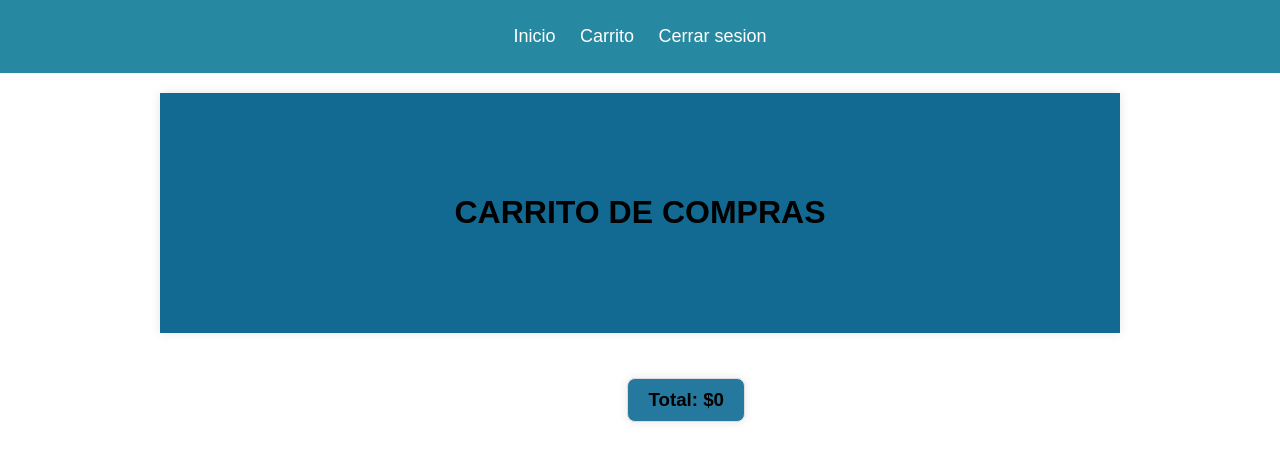
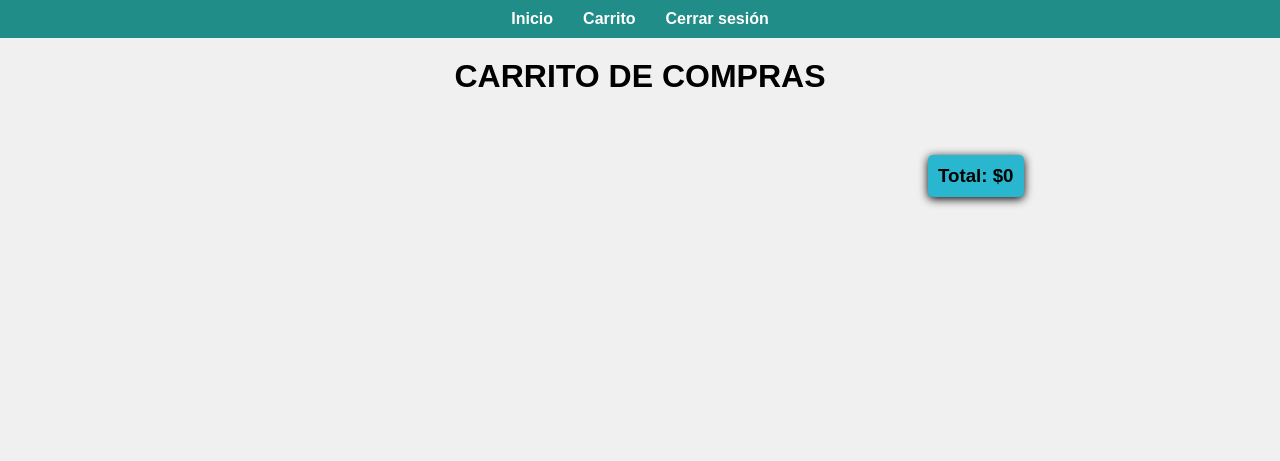
Before and after one commit to castillonat91/canciones, a Flask app: page /carrito in a window 1280 px wide. Shown: the top 461 px of the page. Run offline with Flask 3, Linux system fonts and the light colour scheme; some libraries are stand-ins or nearby versions.

Commit message:
ejercicio

```diff
--- a/app/app.py
+++ b/app/app.py
@@ -304,6 +304,20 @@ def ver_carrito():
 
     return render_template('carrito.html',carro=carro,total=total)
 
+@app.route('/eliminar-del-carro', methods=['POST'])
+def eliminar_del_carro():
+    idcan = request.form.get('idcan')
+
+    # Obtener el carrito de la sesión
+    carro = session.get('cart', [])
+    carro = [item for item in carro if item['id'] != idcan]
+
+    # Guardar el carrito actualizado en la sesión
+    session['cart'] = carro
+    session.modified = True
+
+    return jsonify({'message': 'Canción eliminada del carro.'})
+
 if __name__ == '__main__':
     app.add_url_rule('/', view_func=lista)
     app.run(debug = True, port=3000)
--- a/app/static/JS/carrito.js
+++ b/app/static/JS/carrito.js
@@ -1,15 +1,24 @@
-$(document).ready(function(){
-    $('.add-to-cart').on('click',function(){
+// static/js/carrito.js
+$(document).ready(function() {
+    $('.delete-icon').on('click', function() {
+        const itemId = $(this).data('id');
+        $.post('/eliminar-del-carro', { idcan: itemId }, function(data) {
+            alert(data.message || "Canción eliminada del carro.");
+            location.reload(); // Recargar la página para actualizar el carrito visualmente
+        });
+    });
+
+    $('.add-to-cart').on('click', function() {
         const idcan = $(this).data('id');
         const titulocan = $(this).data('titulo');
         const preciocan = $(this).data('precio');
 
-        $.post('/agregar-al-carro',{
-            idcan:idcan,
-            titulocan:titulocan,
-            preciocan:preciocan
-        },function(data){
-            alert(data.message || " agregada cancion al carro.");
+        $.post('/agregar-al-carro', {
+            idcan: idcan,
+            titulocan: titulocan,
+            preciocan: preciocan
+        }, function(data) {
+            alert(data.message || "Canción agregada al carro.");
         });
     });
 });
--- a/app/static/carrito.css
+++ b/app/static/carrito.css
@@ -1,95 +1,115 @@
 body {
     font-family: Arial, sans-serif;
+    background-color: #f0f0f0;
     margin: 0;
     padding: 0;
-    background-color: #ffffff;
 }
 
 header {
-    background-color: #2689a1;
-    color: #fff;
+    background-color: #218d88;
     padding: 10px 0;
+    color: white;
     text-align: center;
 }
 
-nav {
+nav .nav_canciones {
     display: flex;
     justify-content: center;
 }
 
-.nav_canciones ul {
+nav .canciones_nav {
     list-style: none;
     padding: 0;
+    margin: 0;
+    display: flex;
 }
 
-.nav_canciones ul li {
-    display: inline;
-    margin: 0 10px;
+nav .canciones_nav li {
+    margin: 0 15px;
 }
 
-.nav_canciones ul li a {
-    color: #fff;
+nav .canciones_nav a {
+    color: white;
     text-decoration: none;
-    font-size: 18px;
-}
-
-.nav_canciones ul li a:hover {
-    text-decoration: underline;
-}
-
-main {
-    padding: 80px;
-    max-width: 800px;
-    margin: 20px auto;
-    background-color: #126a92;
-    box-shadow: 0 0 10px rgba(0, 0, 0, 0.1);
+    font-weight: bold;
 }
 
 h1 {
     text-align: center;
     color: #000000;
+    margin-top: 20px;
 }
 
 #container {
+    width: 90%;
+    margin: 20px auto;
     display: flex;
     flex-wrap: wrap;
     gap: 20px;
-    justify-content: center;
 }
 
 .cart-item {
-    background-color: #fff;
-    border: 1px solid #ddd;
-    border-radius: 8px;
+    background: rgb(41, 182, 207);
     padding: 20px;
-    width: 200px;
-    box-shadow: 0 0 10px rgba(0, 0, 0, 0.1);
+    border-radius: 10px;
+    box-shadow: 0 2px 10px rgb(0, 0, 0);
+    width: calc(33.333% - 20px);
+    box-sizing: border-box;
+    display: flex;
+    flex-direction: column;
+    align-items: center;
     text-align: center;
 }
 
+.cart-item img {
+    max-width: 100%;
+    border-radius: 10px;
+    margin-bottom: 10px;
+}
+
 .cart-item h2 {
-    margin: 0;
-    font-size: 22px;
-    color: #333;
+    margin: 10px 0;
+    font-size: 1.2em;
 }
 
 .cart-item p {
     margin: 5px 0;
-    color: #000000;
+    font-size: 1em;
 }
 
-h3 {
-    position: absolute;
-    margin-top: 125px;
-    right: 535px;
-    background-color: #25789e;
-    border: 1px solid #ddd;
-    border-radius: 8px;
-    padding: 10px 20px;
-    box-shadow: 0 0 10px rgba(0, 0, 0, 0.1);
+.fa-trash {
+    cursor: pointer;
+    color: red;
+    font-size: 1.2em;
+    margin-top: 10px;
 }
 
-.total-container h3 {
-    margin: 0;
+.fa-trash:hover {
+    color: darkred;
+}
+
+.CONTENEDOR {
+    position: relative;
+    width: 100%;
+    text-align: right;
+    margin-top: 20px;
+
+}
+
+.position-total h3 {
+
     color: #000000;
+    padding: 10px;
+    border-radius: 5px;
+    background: rgb(41, 182, 207);
+    width: max-content;
+    box-shadow: 0 2px 10px rgb(0, 0, 0);
+    margin-right: 5%;
+    text-align: end;
 }
+
+.position-total{
+    text-align: end;
+    width: fit-content;
+    margin-left: 75%;
+}
--- a/app/templates/carrito.html
+++ b/app/templates/carrito.html
@@ -5,9 +5,10 @@
     <meta charset="UTF-8">
     <meta name="viewport" content="width=device-width, initial-scale=1.0">
     <title>Canciones</title>
-    <link rel="stylesheet" href="{{url_for ('static', filename='../static/carrito.css')}}">
+    <link rel="stylesheet" href="{{ url_for('static', filename='css/carrito.css') }}">
+    <script src="https://kit.fontawesome.com/ea06c7c0f7.js" crossorigin="anonymous"></script>
     <link rel="stylesheet" href="../static/carrito.css">
-    <script src="{{url_for('static',filename='js/carrito.js')}}"></script>
+    <script src="https://code.jquery.com/jquery-3.6.0.min.js"></script>
 </head>
 
 <body>
@@ -17,7 +18,7 @@
                 <ul class="canciones_nav">
                     <li><a href="{{ url_for('lista_comprador') }}">Inicio</a></li>
                     <li><a href="{{ url_for('ver_carrito') }}">Carrito</a></li>
-                    <li><a href= "{{ url_for('logout') }}" >Cerrar sesion</a></li>
+                    <li><a href="{{ url_for('logout') }}">Cerrar sesión</a></li>
                 </ul>
             </div>
         </nav>
@@ -26,15 +27,19 @@
         <h1>CARRITO DE COMPRAS</h1>
         <div id="container">
             {% for item in carro %}
-            <div class="cart-item">
-                <h2>{{ item.titulo}}</h2>
-                <p>Precio:${{item.preciocan}}</p>
+            <div class="cart-item" data-id="{{ item.id }}">
+                <h2>{{ item.titulo }}</h2>
+                <i class="fa-solid fa-trash delete-icon" data-id="{{ item.id }}"></i>
+                <p>Precio: ${{ item.preciocan }}</p>
             </div>
             {% endfor %}
-            <div class="position-total">
-            <h3>Total: ${{ total }}</h3>
+            <div class="CONTENEDOR">
+                <div class="position-total">
+                <h3>Total: ${{ total }}</h3>
+                </div>
             </div>
         </div>
     </main>
-
+    <script src="{{ url_for('static', filename='js/carrito.js') }}"></script>
 </body>
+</html>
```
